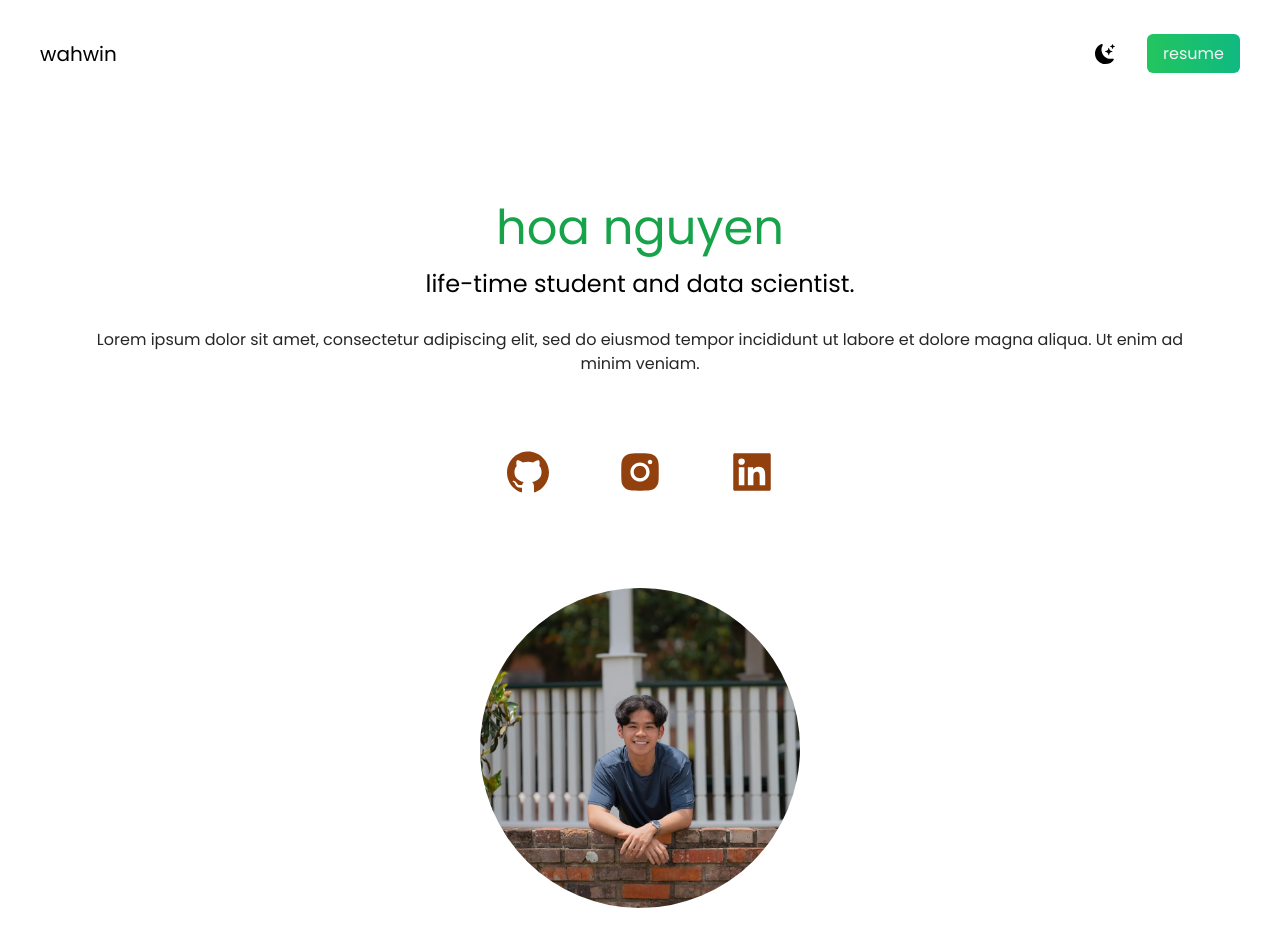
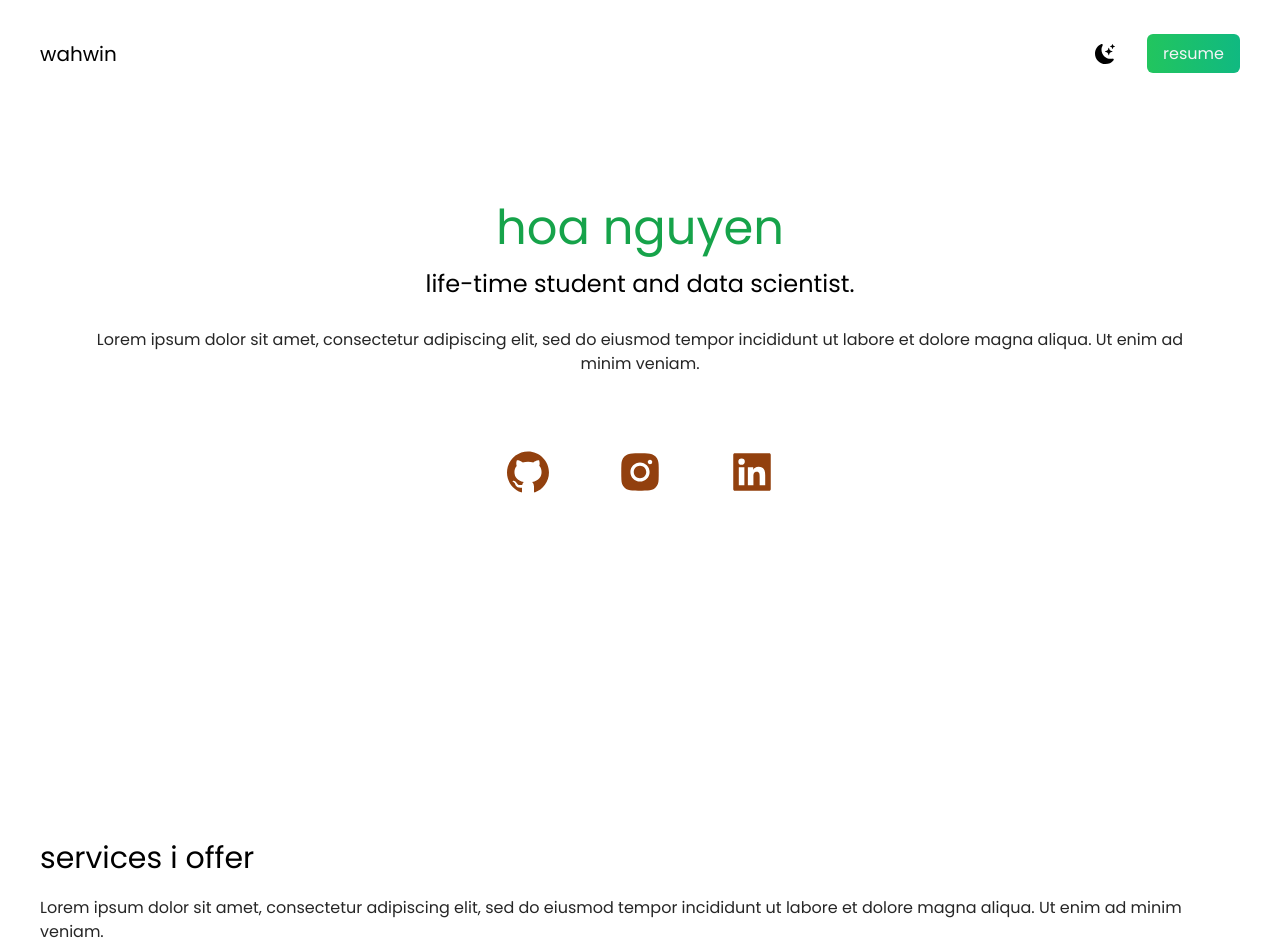
Before and after one commit to HooWahWin/HooWahWin.github.io, a Next.js app: page / in a window 1280 px wide. Shown: the top 951 px of the page. Built offline with nearby package versions, Linux system fonts and the light colour scheme.

Commit message:
resume without image

```diff
--- a/app/page.js
+++ b/app/page.js
@@ -6,7 +6,7 @@ import { CgNotes } from "react-icons/cg";
 import { DiJava, DiPython, DiReact } from "react-icons/di";
 
 import Image from "next/image";
-import profilepic from "../public/IMG_4171.jpg";
+// import profilepic from "../public/IMG_4171.jpg";
 
 export default function Home() {
   return (
@@ -54,9 +54,9 @@ export default function Home() {
             </a>
           </div>
 
-          <div className=" relative rounded-full w-80 h-80 object-cover mx-auto mt-20 overflow-hidden">
+          {/* <div className=" relative rounded-full w-80 h-80 object-cover mx-auto mt-20 overflow-hidden">
             <Image src={profilepic} layout="fill" objectFit="cover" />
-          </div>
+          </div> */}
         </section>
         {/* second page */}
 
--- a/next.config.js
+++ b/next.config.js
@@ -1,4 +1,4 @@
 /** @type {import('next').NextConfig} */
-const nextConfig = { output: "export" };
+const nextConfig = {};
 
 module.exports = nextConfig;
```
